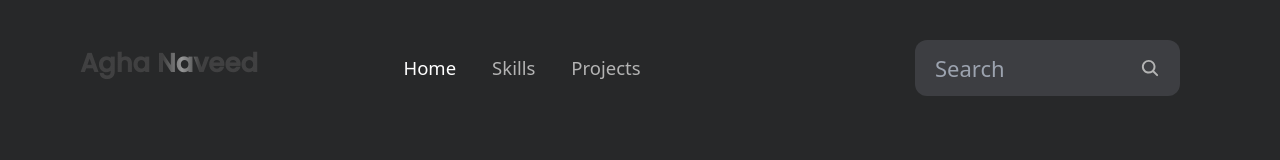
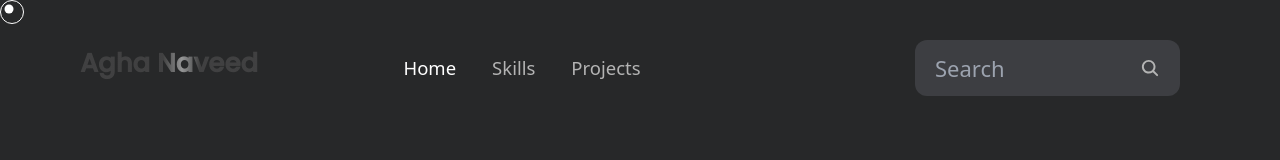
Before and after one commit to agha-naveed/my-portfolio, a React (Vite) app: page / in a window 1280 px wide. Shown: the top 160 px of the page. Built offline with nearby package versions, Linux system fonts and the light colour scheme.

Commit message:
creating cursor

```diff
--- a/src/App.css
+++ b/src/App.css
@@ -187,6 +187,7 @@
 
 
 /* ------ Project Section ------- */
+
 .chatbot:hover .project-pic-bg,
 .lib-lms:hover .project-pic-bg,
 .music-player:hover .project-pic-bg,
--- a/src/App.jsx
+++ b/src/App.jsx
@@ -4,7 +4,7 @@ import { Outlet } from 'react-router';
 
 export default function App() {
   return (
-    <div className='h-screen w-full'>
+    <div className='h-screen w-full cursor-none'>
       <Outlet />
     </div>
   );
--- a/src/Home.jsx
+++ b/src/Home.jsx
@@ -3,10 +3,15 @@ import Header from './components/Header'
 import Skills from './components/Skills'
 import Projects from './components/Projects'
 import ProjectGallery from './components/ProjectGallery';
+import Cursor from './extraComponents/Cursor';
 
 export default function Home() {
+
+
+
     return (
         <div className='w-full md:h-full'>
+            <Cursor />
             <Header />
             <Skills />
             <Projects />
--- a/src/components/ProjectGallery.jsx
+++ b/src/components/ProjectGallery.jsx
@@ -11,7 +11,7 @@ export default function ProjectGallery() {
   return (
     <div className='bg-light-gray z-[300]'>
         <div className='container mx-auto py-10 justify-items-center'>
-            <div className='flex flex-wrap justify-between lg:gap-y-14 lg:gap-x-20 gap-10 overflow-hidden'>
+            <div className='flex flex-wrap md:justify-between lg:gap-y-14 justify-center lg:gap-x-20 md:gap-10 overflow-hidden'>
                 <ProjectPic data={chatbot} myClass={"chatbot"}/>
                 <ProjectPic data={libLms} myClass={"lib-lms"} />
                 <ProjectPic data={musicPlayer} myClass={"music-player"} />
--- /dev/null
+++ b/src/extraComponents/Cursor.jsx
@@ -0,0 +1,32 @@
+import React, { useEffect, useState } from 'react'
+
+export default function Cursor() {
+    const [cursorPosition, setCursorPosition] = useState({ x: 0, y: 0 });
+
+    useEffect(() => {
+        const updateCursorPosition = (e) => {
+            setCursorPosition({ x: e.clientX, y: e.clientY });
+          };
+
+          window.addEventListener('mousemove', updateCursorPosition);
+
+          return () => {
+            window.removeEventListener('mousemove', updateCursorPosition);
+          };
+    }, [])
+  return (
+    <div className='pointer-events-none'>
+        <div style={{
+            left: `${cursorPosition.x}px`,
+            top: `${cursorPosition.y}px`,
+        }} className='fixed top-0 left-0 z-[4000] w-6 h-6 rounded-full border border-white'></div>
+
+            <div style={{
+                left: `${cursorPosition.x}px`,
+                top: `${cursorPosition.y}px`,
+                transform: "translate(50%, 50%)"
+            }} className='fixed top-0 left-0 z-[4000] w-[9px] h-[9px] bg-white rounded-full'></div>
+    </div>
+
+  )
+}
--- a/src/extraComponents/Snowfall.jsx
+++ b/src/extraComponents/Snowfall.jsx
@@ -1,5 +1,4 @@
 /** @jsxImportSource @emotion/react */
-import React from 'react';
 import { css } from '@emotion/react';
 
 const snowflakeStyle = css`
@@ -56,9 +55,9 @@ const generateSnowflakes = () => {
 
 const Snowfall = () => {
   return (
-    <div
+    <div className='pointer-events-none'
       css={css`
-        position: relative;
+        position: absolute;
         overflow: hidden;
         width: 100%;
         height: 100vh;
```
